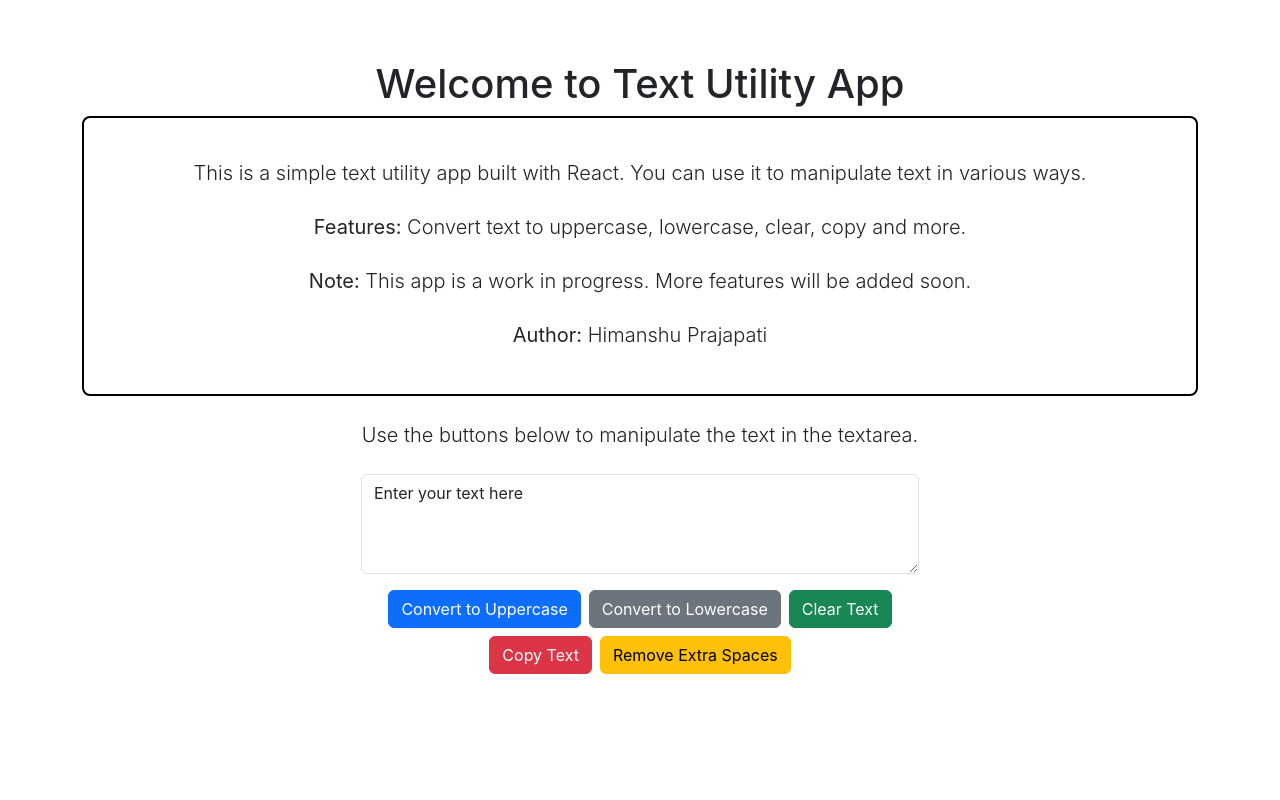
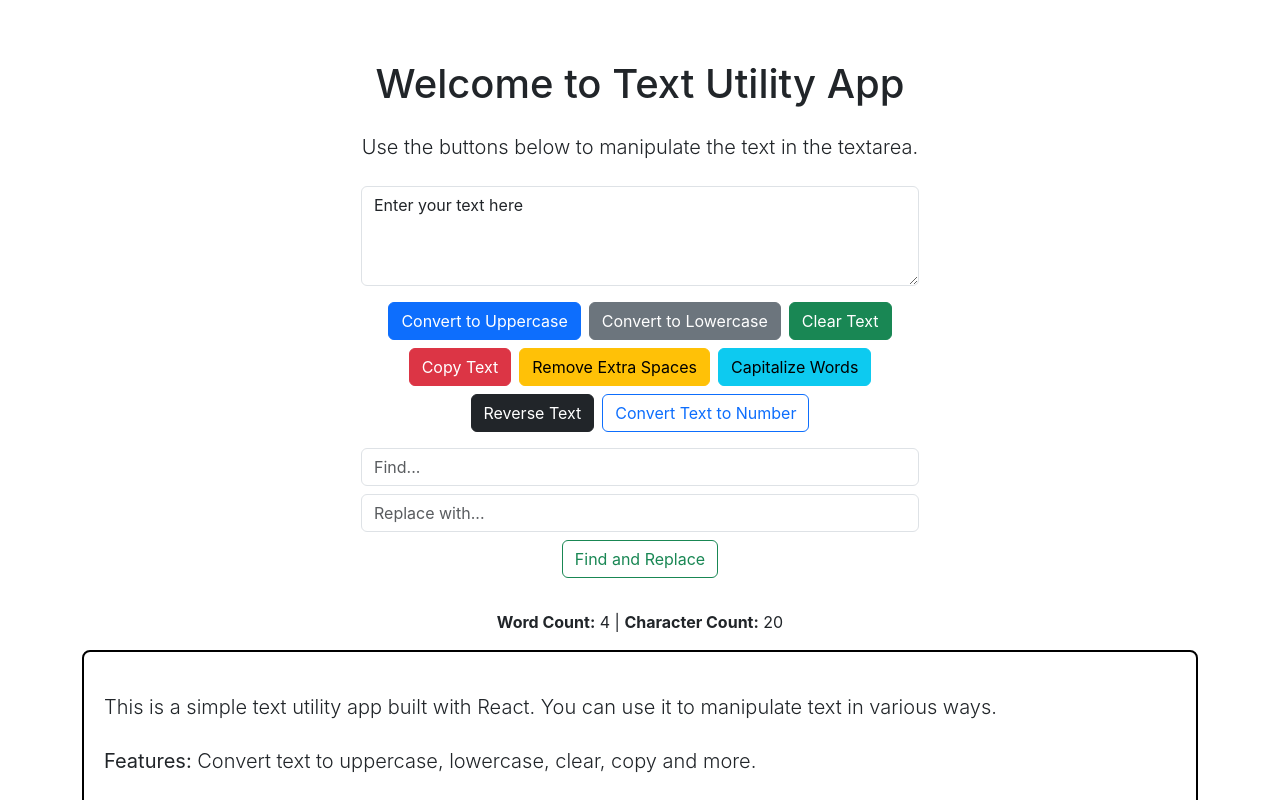
Before and after one commit to Himanshu5204/text-utiles, a React (Create React App) app: page / in a window 1280 px wide. Shown: the top 800 px of the page. Built offline with nearby package versions, Linux system fonts and the light colour scheme.

Commit message:
more functionality was added

```diff
--- a/src/Components/TextForm.js
+++ b/src/Components/TextForm.js
@@ -1,6 +1,12 @@
 import React from "react";
+import {useState} from "react";
 
 export default function TextForm(props) {
+  const [findWord, setFindWord] = useState("");
+  const [replaceWord, setReplaceWord] = useState("");
+
+
+
   const [text, setText] = React.useState("Enter your text here");
   // useState is a hook that allows you to add state to functional components
   // text is the current state default value , setText is the function to update the state
@@ -8,13 +14,14 @@ export default function TextForm(props) {
   //text=uihaih // wrong way to change state, this will not work as expected
   //setText("uihaih"); // this is the correct way to change state
 
+  const wordCount = text.trim().split(/\s+/).filter(Boolean).length;
+  const charCount = text.length;
 
   const handleOnChange = (event) => {
     // console.log("Text changed"); // This will log every time the text changes
     // console.log(event.target.value); // This will log the current value of the textarea
     setText(event.target.value);
   };
-
 
   const handleUpperCase = () => {
     // console.log("Convert to Uppercase clicked");
@@ -23,11 +30,157 @@ export default function TextForm(props) {
     setText(newText);
   };
 
+  const handleLowerCase = () => {
+    // console.log("Convert to Lowercase clicked");
+    let newText = text.toLowerCase();
+    // console.log(newText);
+    setText(newText);
+  };
+
+  const handleClearText = () => {
+    // console.log("Clear Text clicked");
+    setText("");
+  };
+
+  const handleCopyText = () => {
+    // console.log("Copy Text clicked");
+    navigator.clipboard.writeText(text);
+    alert("Text copied to clipboard");
+  };
+
+  // navigator.clipboard.writeText is used to copy text to clipboard
+  // alert is used to show a message to the user
+
+  const handleRemoveExtraSpaces = () => {
+    // console.log("Remove Extra Spaces clicked");
+    let newText = text.split(/[ ]+/).join(" ");
+    setText(newText);
+  };
+
+  // Handler Functions
+  const handleCapitalizeWords = () => {
+    let newText = text.replace(/\b\w/g, (char) => char.toUpperCase());
+    setText(newText);
+  };
+
+  const handleReverseText = () => {
+    let newText = text.split("").reverse().join("");
+    setText(newText);
+  };
+
+  const handleFindAndReplace = () => {
+    let newText = text.replaceAll(findWord, replaceWord);
+    setText(newText);
+  };
+
+  const convertTextToNumber = () => {
+    const numberWords = {
+      zero: 0,
+      one: 1,
+      two: 2,
+      three: 3,
+      four: 4,
+      five: 5,
+      six: 6,
+      seven: 7,
+      eight: 8,
+      nine: 9,
+      ten: 10,
+    };
+
+    let newText = text
+      .split(" ")
+      .map((word) =>
+        numberWords[word.toLowerCase()] !== undefined
+          ? numberWords[word.toLowerCase()]
+          : word
+      )
+      .join(" ");
+    setText(newText);
+  };
 
   return (
     <>
       <div className="container text-center mb-4">
         <h1 style={{ marginTop: "60px" }}>{props.heading}</h1>
+
+      </div>
+      <div className="container text-center mb-4">
+        <p className="lead mb-4">
+          Use the buttons below to manipulate the text in the textarea.
+        </p>
+      </div>
+
+      <div className="container mt-4 mb-4">
+        <div className="mb-3 w-50 mx-auto">
+          <textarea
+            className="form-control"
+            placeholder="Write something here"
+            id="plainTextarea"
+            style={{ height: "100px" }}
+            value={text}
+            onChange={handleOnChange}
+          ></textarea>
+        </div>
+        <div className="mb-3 w-50 mx-auto d-flex flex-wrap justify-content-center gap-2">
+          <button className="btn btn-primary" onClick={handleUpperCase}>
+            Convert to Uppercase
+          </button>
+          <button className="btn btn-secondary" onClick={handleLowerCase}>
+            Convert to Lowercase
+          </button>
+          <button className="btn btn-success" onClick={handleClearText}>
+            Clear Text
+          </button>
+          <button className="btn btn-danger" onClick={handleCopyText}>
+            Copy Text
+          </button>
+          <button className="btn btn-warning" onClick={handleRemoveExtraSpaces}>
+            Remove Extra Spaces
+          </button>
+          <button className="btn btn-info" onClick={handleCapitalizeWords}>
+            Capitalize Words
+          </button>
+          <button className="btn btn-dark" onClick={handleReverseText}>
+            Reverse Text
+          </button>
+          <button
+            className="btn btn-outline-primary"
+            onClick={convertTextToNumber}
+          >
+            Convert Text to Number
+          </button>
+        </div>
+
+        <div className="mb-3 w-50 mx-auto text-center">
+          <input
+            type="text"
+            className="form-control mb-2"
+            placeholder="Find..."
+            value={findWord}
+            onChange={(e) => setFindWord(e.target.value)}
+          />
+          <input
+            type="text"
+            className="form-control mb-2"
+            placeholder="Replace with..."
+            value={replaceWord}
+            onChange={(e) => setReplaceWord(e.target.value)}
+          />
+          <button
+            className="btn btn-outline-success mb-3"
+            onClick={handleFindAndReplace}
+          >
+            Find and Replace
+          </button>
+        </div>
+
+        <div className="text-center">
+          <p>
+            <strong>Word Count:</strong> {wordCount} |{" "}
+            <strong>Character Count:</strong> {charCount}
+          </p>
+        </div>
         <div
           className="lead mb-4 info-box"
           style={{
@@ -35,7 +188,7 @@ export default function TextForm(props) {
             padding: "20px",
             borderRadius: "8px",
           }}
-        >
+         >
           <p style={{ marginTop: "20px" }} className="lead mb-4">
             This is a simple text utility app built with React. You can use it
             to manipulate text in various ways.
@@ -53,40 +206,6 @@ export default function TextForm(props) {
           </p>
         </div>
       </div>
-      <div className="container text-center mb-4">
-        <p className="lead mb-4">
-          Use the buttons below to manipulate the text in the textarea.
-        </p>
-      </div>
-
-      <div className="container mt-4 mb-4">
-        <div className="mb-3 w-50 mx-auto">
-          <textarea
-            className="form-control"
-            placeholder="Write something here"
-            id="plainTextarea"
-            style={{ height: "100px" }}
-            value={text} onChange={handleOnChange}
-          ></textarea>
-        </div>
-        <div className="mb-3 w-50 mx-auto d-flex flex-wrap justify-content-center gap-2">
-          <button type="button" className="btn btn-primary" onClick={handleUpperCase} >
-            Convert to Uppercase
-          </button>
-          <button type="button" className="btn btn-secondary">
-            Convert to Lowercase
-          </button>
-          <button type="button" className="btn btn-success">
-            Clear Text
-          </button>
-          <button type="button" className="btn btn-danger">
-            Copy Text
-          </button>
-          <button type="button" className="btn btn-warning">
-            Remove Extra Spaces
-          </button>
-        </div>
-      </div>
     </>
   );
 }
```
